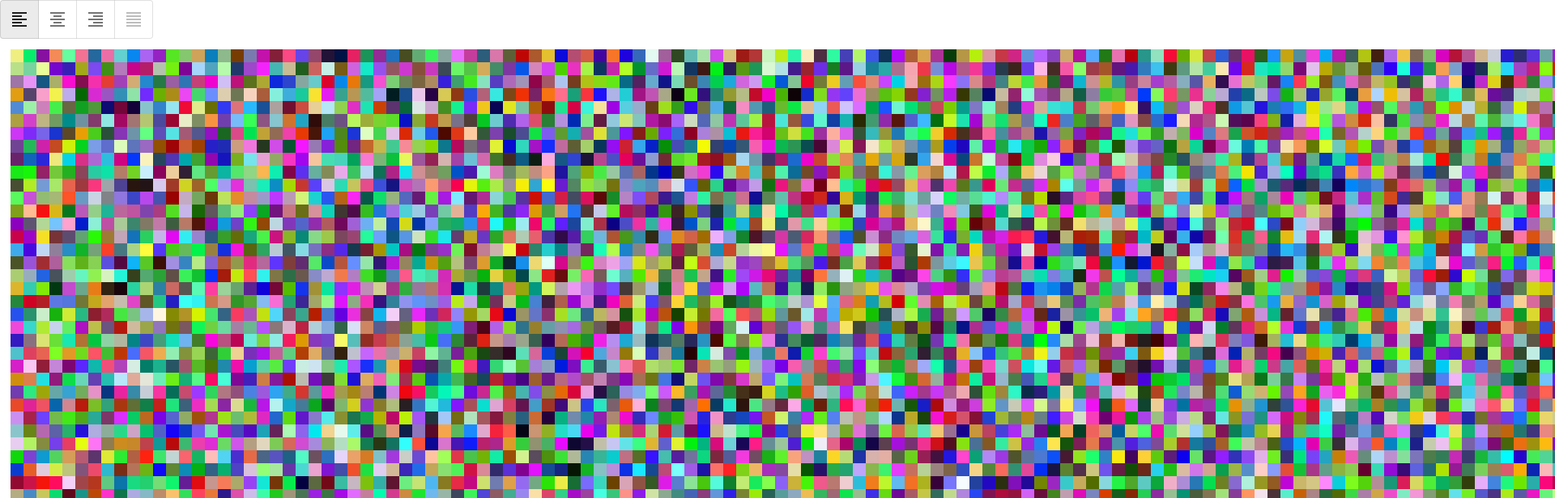
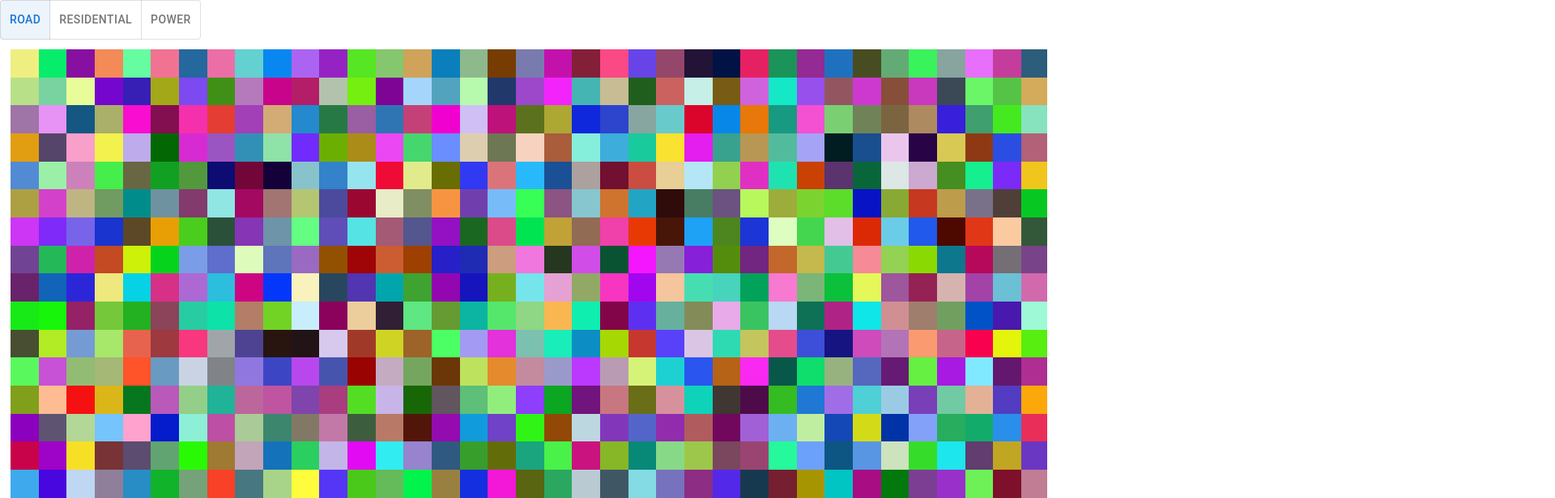
Before and after one commit to cnqso/webcommons, a React (Create React App) app: page / in a window 1280 px wide. Shown: the top 616 px of the page at 81% size, 1920 px wide, since content can reach past the window. Built offline with nearby package versions, Linux system fonts and the light colour scheme.

Commit message:
Implemented virtualization

```diff
--- a/package.json
+++ b/package.json
@@ -13,7 +13,9 @@
     "react": "^18.2.0",
     "react-dom": "^18.2.0",
     "react-firebase-hooks": "^5.1.1",
+    "react-konva": "^18.2.3",
     "react-scripts": "5.0.1",
+    "react-window": "^1.8.8",
     "web-vitals": "^2.1.4"
   },
   "scripts": {
--- a/src/App.js
+++ b/src/App.js
@@ -2,6 +2,7 @@ import React, { useRef, useState } from 'react';
 import './App.css';
 import jsonTiles from "./map.json";
 import ToggleButtons from "./components/ToggleButtons";
+import Canvas from "./components/Canvas";
 
 
 
@@ -10,25 +11,45 @@ import ToggleButtons from "./components/ToggleButtons";
 function App() {
 
   const [tiles, setTiles] = useState(jsonTiles);
+  const [editSelection, setEditSelection] = useState("road");
 
 
-  const handleOnClick = (tile) => {
+  const handleOnClick = (x, y) => {
+
+    const tileIndex = x + (y * 120);
+    const tile = tiles[tileIndex];
+
+    let buildingColor = "#000000";
+    let buildingSize = 1;
+    switch(editSelection) {
+      case "road":
+        buildingColor = "#463836";
+        break;
+      case "residential":
+        buildingColor = "#700000";
+        break;
+      case "coal":
+        buildingColor = "#ffec41";
+        break;
+    }
+
     console.log(tile);
     let tempTiles = tiles;
-    tempTiles[tile.key].color = "#000000";
+    tempTiles[tile.key].color = buildingColor;
     setTiles([...tempTiles]);
   }
 
   return (
     <div className="App">
 
-<ToggleButtons/>
+<ToggleButtons currentSelection = {editSelection} setEditSelection={setEditSelection}/>
 
+<Canvas tiles={tiles} handleOnClick={handleOnClick}/>
+      {/* <div className="Grid">
+          {tiles.map((tile, i) => <div onClick={() => handleOnClick(tile)} key={tile.key} style={{background: tile.color}} className="tile"></div>)}
+      </div> */}
+    </div>
 
-      <div className="Grid">
-          {tiles.map((tile, i) => <div onClick={() => handleOnClick(tile)} key={tile.key} style={{background: tile.color}} className="tile"></div>)}
-      </div>
-    </div>
   );
 }
 
--- /dev/null
+++ b/src/components/Canvas.css
@@ -0,0 +1,16 @@
+.tile {
+    width: 102%;
+    height: 102%;
+      display: grid;
+  place-content: center;
+
+  }
+
+.Grid {
+    margin: 1vw;
+    gap: 0px;
+}
+
+.margin {
+    margin-right: -10px
+  }
--- /dev/null
+++ b/src/components/Canvas.js
@@ -0,0 +1,62 @@
+import React, { useState } from 'react';
+import { FixedSizeGrid as Grid } from 'react-window';
+import './Canvas.css';
+
+
+
+const useWindowSize = () => {
+    const [windowSize, setWindowSize] = React.useState({
+      width: 1000,
+      height: 1000,
+    });
+
+    React.useEffect(() => {
+      const handleResize = () =>
+        setWindowSize({ width: window.innerWidth, height: window.innerHeight });
+
+      window.addEventListener('resize', handleResize);
+
+      handleResize();
+
+      return () => {
+        window.removeEventListener('resize', handleResize);
+      };
+    }, []);
+
+    return windowSize;
+  };
+
+const Canvas = (props) => {
+    const { width, height } = useWindowSize();
+    const square = (width + height) / 60;
+
+    const Cell = ({ columnIndex, rowIndex, style }) => (
+        <div
+            onClick={() => props.handleOnClick(columnIndex, rowIndex)}
+
+            style={style}><div className={"tile"} style={{background: props.tiles[columnIndex+(rowIndex*120)].color}}>
+          </div>
+        </div>
+      );
+
+
+
+
+    console.log(props)
+    return (
+  <Grid
+    columnCount={120}
+    columnWidth={square}
+    height={height/1.2}
+    rowCount={100}
+    rowHeight={square}
+    width={width}
+    className={"Grid"}
+
+  >
+    {Cell}
+  </Grid>
+    )
+    };
+
+export default Canvas;
--- a/src/components/ToggleButtons.js
+++ b/src/components/ToggleButtons.js
@@ -1,37 +1,29 @@
-import * as React from 'react';
-import FormatAlignLeftIcon from '@mui/icons-material/FormatAlignLeft';
-import FormatAlignCenterIcon from '@mui/icons-material/FormatAlignCenter';
-import FormatAlignRightIcon from '@mui/icons-material/FormatAlignRight';
-import FormatAlignJustifyIcon from '@mui/icons-material/FormatAlignJustify';
+import React, { useState } from 'react';
 import ToggleButton from '@mui/material/ToggleButton';
 import ToggleButtonGroup from '@mui/material/ToggleButtonGroup';
 
-export default function ToggleButtons() {
-  const [alignment, setAlignment] = React.useState('left');
+function ToggleButtons(props) {
 
-  const handleAlignment = (event, newAlignment) => {
+    const [alignment, setAlignment] = useState('road');
+
+    const handleChange = (event, newAlignment) => {
       setAlignment(newAlignment);
+      props.setEditSelection(newAlignment);
     };
 
     return (
       <ToggleButtonGroup
+        color="primary"
         value={alignment}
         exclusive
-      onChange={handleAlignment}
-      aria-label="text alignment"
+        onChange={handleChange}
+        aria-label="Platform"
       >
-      <ToggleButton value="left" aria-label="left aligned">
-        <FormatAlignLeftIcon />
-      </ToggleButton>
-      <ToggleButton value="center" aria-label="centered">
-        <FormatAlignCenterIcon />
-      </ToggleButton>
-      <ToggleButton value="right" aria-label="right aligned">
-        <FormatAlignRightIcon />
-      </ToggleButton>
-      <ToggleButton value="justify" aria-label="justified" disabled>
-        <FormatAlignJustifyIcon />
-      </ToggleButton>
+        <ToggleButton value="road">Road</ToggleButton>
+        <ToggleButton value="residential">Residential</ToggleButton>
+        <ToggleButton value="coal">Power</ToggleButton>
       </ToggleButtonGroup>
     );
   }
+
+  export default ToggleButtons
```
Also changed, not shown: 1 other file (tests, documents, lock files or other folders). Lines whose indentation alone changed are shown as unchanged.
